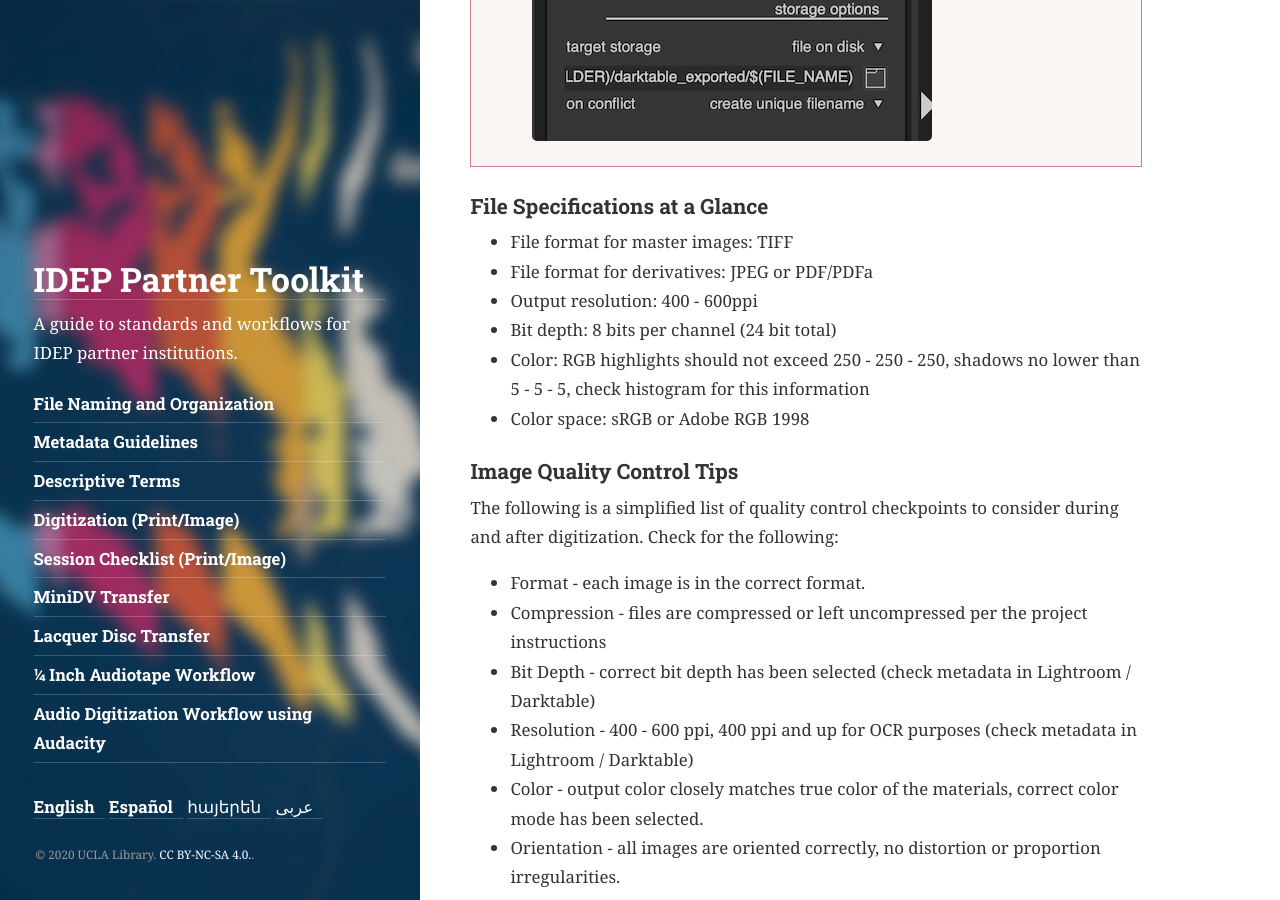
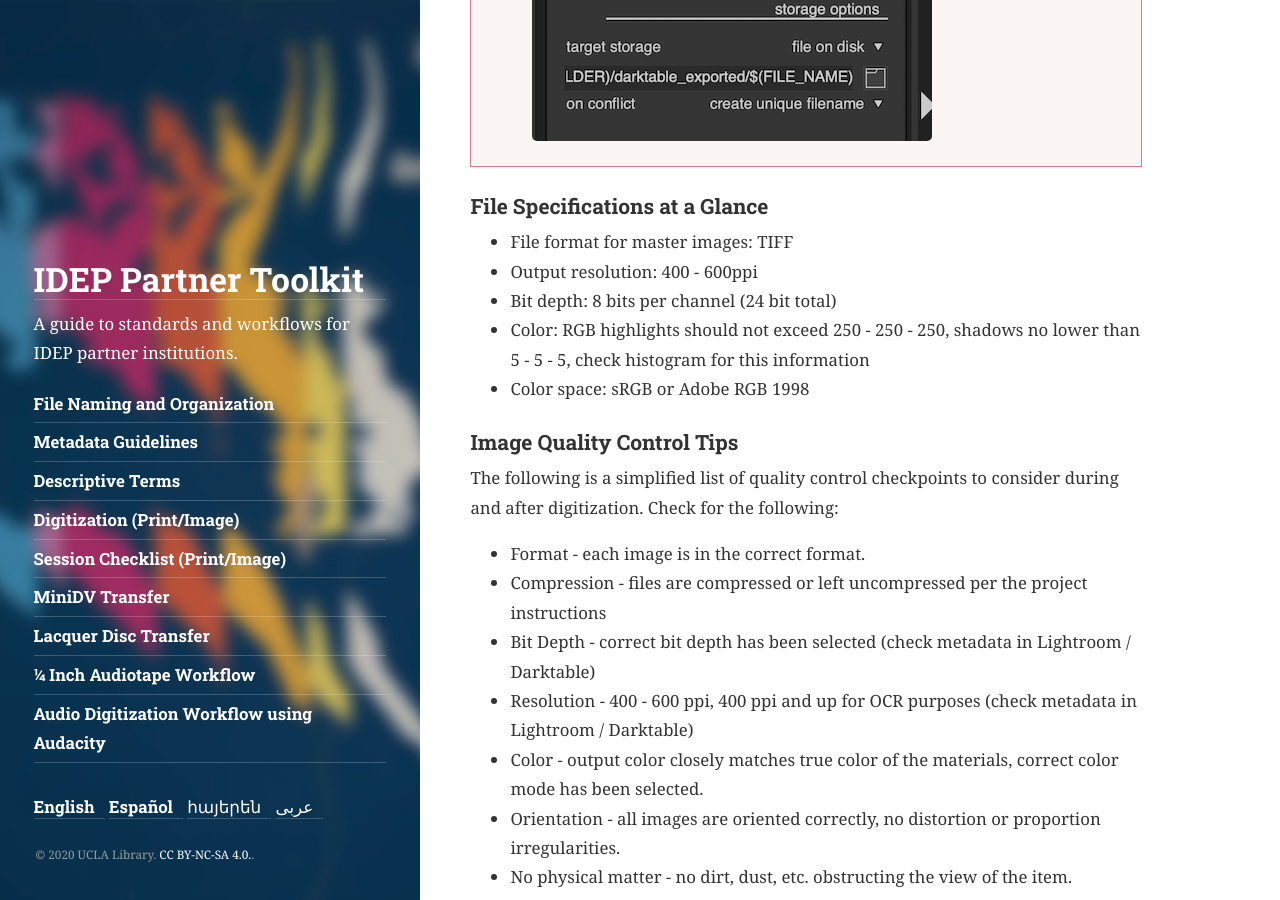
Before and after one commit to UCLALibrary/ideptoolkit, a Jekyll site: the page built from digprint.md, in a window 1280 px wide and 900 px high, scrolled down 15961 px. Built offline with Jekyll 4.4.1, drawn with Linux system fonts in a browser that asks for light colours; nearby versions of some CDN libraries.

Commit message:
Update digprint.md

```diff
--- a/digprint.md
+++ b/digprint.md
@@ -267,7 +267,6 @@
 
 ### File Specifications at a Glance
 * File format for master images: TIFF
-* File format for derivatives: JPEG or PDF/PDFa
 * Output resolution: 400 - 600ppi
 * Bit depth: 8 bits per channel (24 bit total)
 * Color: RGB highlights should not exceed 250 - 250 - 250, shadows no lower than 5 - 5 - 5, check histogram for this information
```
